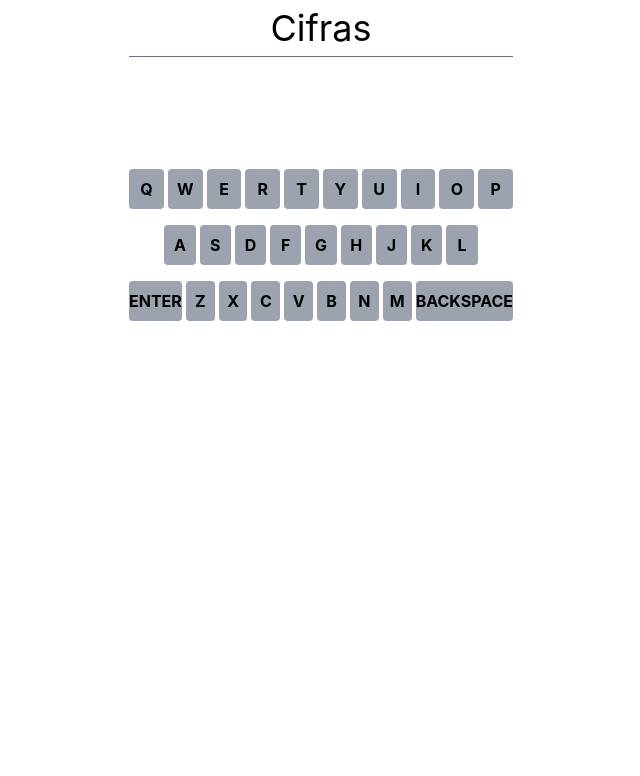
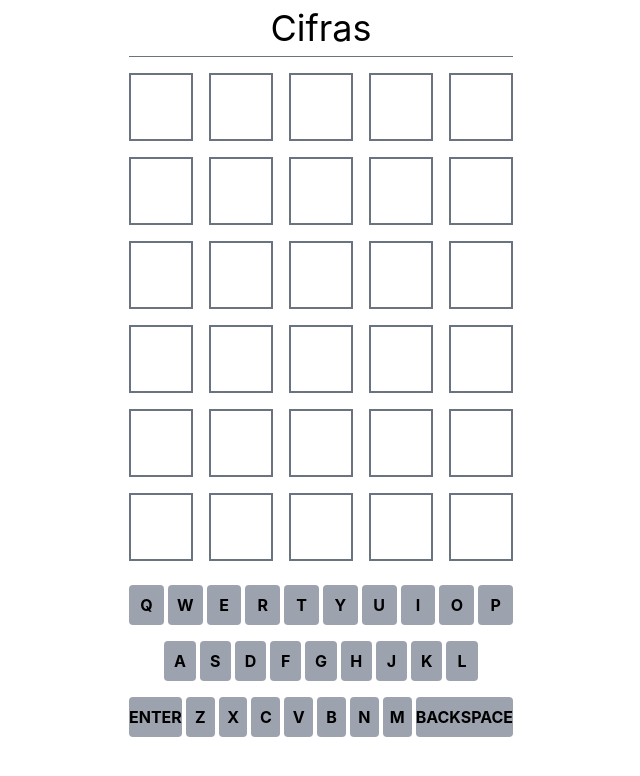
Before and after one commit to rluque8/wordle-clone, a React (Vite) app: page / in a window 1280 px wide. Shown: the top 776 px of the page, without its empty margins (319-959 px from the left). Built offline with nearby package versions, Linux system fonts and the light colour scheme.

Commit message:
refactor: cleaned code

```diff
--- a/src/App.tsx
+++ b/src/App.tsx
@@ -18,19 +18,21 @@ export default function App() {
     }
 
     return () => clearTimeout(id);
-  }, [guess]);
+  }, [showInvalidGuess]);
 
   useEffect(() => {
     if (guess.length === 0 && previousGuess?.length === LETTER_LENGTH) {
       if (isValidWord(previousGuess)) {
+        setInvalidGuess(false);
         addGuess(previousGuess);
-        setInvalidGuess(false);
       } else {
         setInvalidGuess(true);
         setGuess(previousGuess);
       }
     }
   }, [guess]);
+
+  const isGameOver = state.gameState !== 'playing';
 
   let rows = [...state.rows];
 
@@ -41,10 +43,9 @@ export default function App() {
 
   const numberOfGuessesRemaining = GUESS_LENGTH - rows.length;
 
-  const isGameOver = state.gameState !== 'playing';
-
   rows = rows.concat(Array(numberOfGuessesRemaining).fill(''));
 
+  console.log(rows);
 
   return (
     <div className='mx-auto w-96 relative'>
@@ -52,12 +53,17 @@ export default function App() {
         <h1 className="text-4xl text-center">Cifras</h1>
       </header>
 
-      <main className='grid grid-rows-6 gap-4 mb-4'>
-        {rows.map(({ guess, result }, index) => {
-          <WordRow key={index} letters={guess} result={result}
-            className={showInvalidGuess && currentRow === index ? 'animate-bounce' : ''}
+      <main className="grid grid-rows-6 gap-4 my-4">
+        {rows.map((word, index) => (
+          <WordRow
+            key={index}
+            letters={word.guess}
+            result={word.result}
+            className={
+              showInvalidGuess && index === currentRow ? 'animate-bounce' : ''
+            }
           />
-        })}
+        ))}
       </main>
 
       <Keyboard onClick={letter => {
--- a/src/WordRow.tsx
+++ b/src/WordRow.tsx
@@ -9,25 +9,28 @@ interface WordRowProps {
 export default function WordRow({ letters: lettersProp = '', result = [], className = '' }: WordRowProps) {
   const lettersRemaining = LETTER_LENGTH - lettersProp.length;
 
-  // If we only have written 3 letteb rs, the remaining 2 will be filled with '' in the array
+  // If we only have written 3 letters, the remaining 2 will be filled with '' in the array
   const letters: string[] = lettersProp.split('').concat(Array(lettersRemaining)).fill('');
 
   return (
     <div className={`grid grid-cols-5 gap-4 ${className}`}>
-      {letters.map((char: string, index: number) => (
+      {letters.map((char, index) => (
         <CharacterBox key={index} value={char} state={result[index]} />
       ))}
     </div>
-  )
+  );
 }
 
 interface CharacterBoxProps {
-  value: string;
+  value?: string;
   state?: LetterState;
 }
 
 function CharacterBox({ value, state }: CharacterBoxProps) {
-  const stateStyles = state == null ? '' : characterStateStyles[state];
+  const stateStyles =
+    state == null
+      ? 'border-gray-500 text-black'
+      : `${characterStateStyles[state]} text-white`;
 
   return (
     <span className={`inline-block border-2 border-gray-500 p-4 uppercase
```
